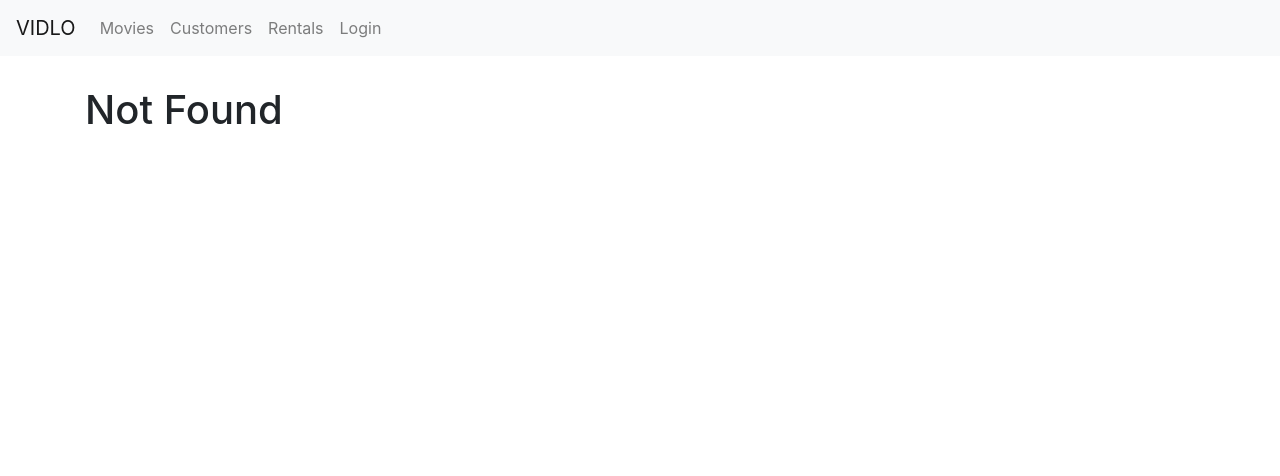
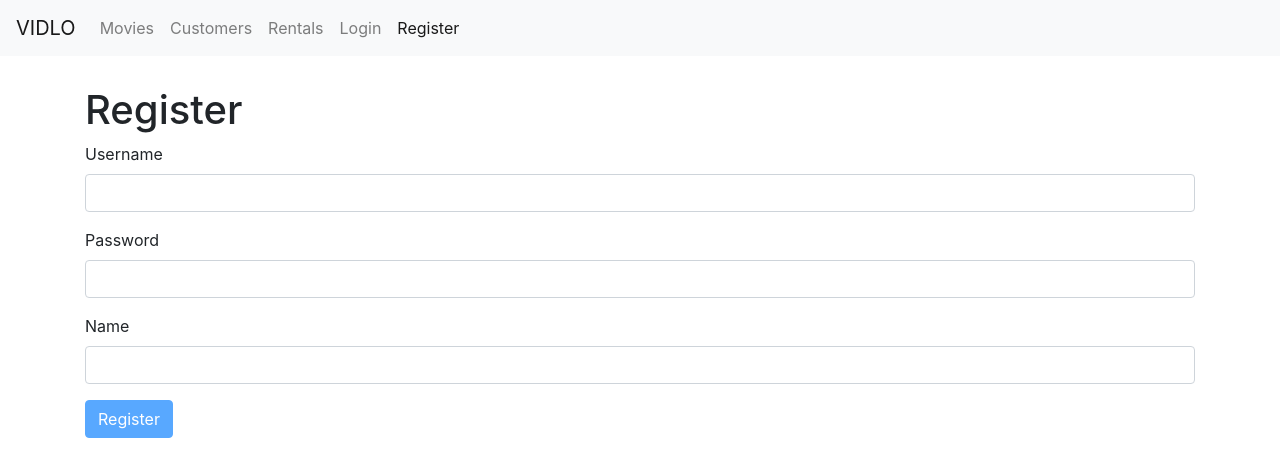
Before and after one commit to anjulaPerera/vidlo, a React (Create React App) app: page /register in a window 1280 px wide. Before the commit this address led to /not-found. Shown: the top 476 px of the page. Built offline with nearby package versions, Linux system fonts and the light colour scheme.

Commit message:
search bar added

```diff
--- a/src/App.js
+++ b/src/App.js
@@ -8,6 +8,7 @@
 import MovieForm from "./components/movieForm";
 import LoginForm from "./components/loginForm";
 import "./App.css";
+import RegistrationForm from "./components/registrationForm";
 
 function App() {
   return (
@@ -17,6 +18,7 @@
         <Switch>
           <Route path="/movies/:id" component={MovieForm} />
           <Route path="/login" component={LoginForm} />
+          <Route path="/register" component={RegistrationForm} />
           <Route path="/movies" component={Movies} />
           <Route path="/customers" component={Customers} />
           <Route path="/rentals" component={Rentals} />
--- a/src/components/loginForm.jsx
+++ b/src/components/loginForm.jsx
@@ -1,10 +1,10 @@
-import React, { Component } from "react";
+import React from "react";
 import Joi from "joi-browser";
-import Input from "./reusable/input";
+import Form from "./reusable/form";
 
-class LoginForm extends Component {
+class LoginForm extends Form {
   state = {
-    account: { username: "", password: "" },
+    data: { username: "", password: "" },
     errors: {},
   };
 
@@ -13,65 +13,20 @@
     password: Joi.string().required().label("Password"),
   };
 
-  validate = () => {
-    const options = { abortEarly: false };
-    const { error } = Joi.validate(this.state.account, this.schema, options);
-    if (!error) return null;
-    const errors = {};
-    for (let item of error.details) errors[item.path[0]] = item.message;
-    return errors;
-  };
-
-  validateProperty = ({ name, value }) => {
-    const obj = { [name]: value };
-    const schema = { [name]: this.schema[name] };
-    const { error } = Joi.validate(obj, schema);
-    return error ? error.details[0].message : null;
-  };
-
-  handleSubmit = (event) => {
-    event.preventDefault();
-    const errors = this.validate();
-    this.setState({ errors: errors || {} });
-    if (errors) return;
+  doSubmit = () => {
     // Call the server and save the changes and redirect
-    console.log("submitted");
-  };
-
-  handleChange = ({ currentTarget: input }) => {
-    const errors = { ...this.state.errors };
-    const errorMessage = this.validateProperty(input);
-    if (errorMessage) errors[input.name] = errorMessage;
-    else delete errors[input.name];
-
-    const account = { ...this.state.account };
-    account[input.name] = input.value;
-    this.setState({ account, errors });
+    console.log("logged in");
   };
 
   render() {
-    const { account, errors } = this.state;
-
     return (
       <div>
         <h1>Login</h1>
         <form onSubmit={this.handleSubmit}>
-          <Input
-            name="username"
-            value={account.username}
-            label="Username"
-            onChange={this.handleChange}
-            error={errors.username}
-          />
-          <Input
-            name="password"
-            value={account.passoword}
-            label="Password"
-            onChange={this.handleChange}
-            error={errors.password}
-          />
+          {this.renderInput("username", "Username")}
+          {this.renderInput("password", "password", "password")}
 
-          <button className="btn btn-primary">Login</button>
+          {this.renderButton("Login")}
         </form>
       </div>
     );
--- a/src/components/movieForm.jsx
+++ b/src/components/movieForm.jsx
@@ -1,17 +1,73 @@
 import React from "react";
+import Joi from "joi-browser";
+import Form from "./reusable/form";
+import { getGenres } from "../services/fakeGenreService";
+import { getMovie, saveMovie } from "./../services/fakeMovieService";
 
-const MovieForm = ({ match, history }) => {
-  return (
-    <div>
-      <h1>Movie form {match.params.id}</h1>
-      <button
-        className="btn btn-primary"
-        onClick={() => history.push("/movies")}
-      >
-        Save
-      </button>
-    </div>
-  );
-};
+class MovieForm extends Form {
+  state = {
+    data: { title: "", genreId: "", numberInStock: "", dailyRentalRate: "" },
+    genres: [],
+    errors: {},
+  };
+
+  schema = {
+    _id: Joi.string(),
+    title: Joi.string().required().label("Title"),
+    genreId: Joi.string().required().label("Genre"),
+    numberInStock: Joi.number()
+      .min(0)
+      .max(100)
+      .required()
+      .label("Number In Stock"),
+    dailyRentalRate: Joi.number().min(0).max(10).required().label("Rate"),
+  };
+
+  componentDidMount() {
+    const genres = getGenres();
+    this.setState({ genres });
+
+    const movieId = this.props.match.params.id;
+    if (movieId === "new") return;
+
+    const movie = getMovie(movieId);
+    if (!movie) return this.props.history.replace("/not-found");
+
+    this.setState({ data: this.mapToViewModel(movie) });
+  }
+
+  mapToViewModel(movie) {
+    return {
+      _id: movie._id,
+      title: movie.title,
+      genreId: movie.genre._id,
+      numberInStock: movie.numberInStock,
+      dailyRentalRate: movie.dailyRentalRate,
+    };
+  }
+
+  doSubmit = () => {
+    // Call the server and save the changes and redirect
+    // console.log("saved");
+    saveMovie(this.state.data);
+    this.props.history.push("/movies");
+  };
+
+  render() {
+    return (
+      <div>
+        <h1>Movie Form</h1>
+        <form onSubmit={this.handleSubmit}>
+          {this.renderInput("title", "Title")}
+          {this.renderSelect("genreId", "Genre", this.state.genres)}
+          {this.renderInput("numberInStock", "Number in stock", "number")}
+          {this.renderInput("dailyRentalRate", "Rate")}
+
+          {this.renderButton("Save")}
+        </form>
+      </div>
+    );
+  }
+}
 
 export default MovieForm;
--- a/src/components/movies.jsx
+++ b/src/components/movies.jsx
@@ -6,12 +6,16 @@
 import { getGenres } from "../services/fakeGenreService";
 import MoviesTable from "./moviesTable";
 import _ from "lodash";
+import { Link } from "react-router-dom";
+import SearchBox from "./reusable/search";
 
 class Movies extends Component {
   state = {
     movies: [],
     pageSize: 4,
     currentPage: 1,
+    searchQuery: "",
+    selectedGenre: null,
     genres: [],
     sortColumn: { path: "title", order: "asc" },
   };
@@ -42,7 +46,15 @@
   };
 
   handleGenreSelect = (genre) => {
-    this.setState({ selectedGenre: genre, currentPage: 1 });
+    this.setState({ selectedGenre: genre, searchQuery: "", currentPage: 1 });
+  };
+
+  handleSearch = (query) => {
+    this.setState({
+      searchQuery: query,
+      selectedGenre: null,
+      currentPage: 1,
+    });
   };
 
   handleSort = (sortColumn) => {
@@ -55,13 +67,17 @@
       currentPage,
       sortColumn,
       selectedGenre,
+      searchQuery,
       movies: allMovies,
     } = this.state;
 
-    const filtered =
-      selectedGenre && selectedGenre._id
-        ? allMovies.filter((m) => m.genre._id === selectedGenre._id)
-        : allMovies;
+    let filtered = allMovies;
+    if (searchQuery)
+      filtered = allMovies.filter((m) =>
+        m.title.toLowerCase().startsWith(searchQuery.toLowerCase())
+      );
+    else if (selectedGenre && selectedGenre._id)
+      filtered = allMovies.filter((m) => m.genre._id === selectedGenre._id);
 
     const sorted = _.orderBy(filtered, [sortColumn.path], [sortColumn.order]);
     const movies = paginate(sorted, currentPage, pageSize);
@@ -88,7 +104,18 @@
           />
         </div>
         <div className="col">
+          <Link
+            to="/movies/new"
+            className="btn btn-primary"
+            style={{ marginBottom: 20 }}
+          >
+            New Movie
+          </Link>
           <p>There are {totalCount} movies available</p>
+          <SearchBox
+            value={this.state.searchQuery}
+            onChange={this.handleSearch}
+          />
           <MoviesTable
             movies={movies}
             sortColumn={sortColumn}
--- a/src/components/navBar.jsx
+++ b/src/components/navBar.jsx
@@ -43,6 +43,11 @@
               Login
             </NavLink>
           </li>
+          <li className="nav-item">
+            <NavLink className="nav-link" to="/register">
+              Register
+            </NavLink>
+          </li>
         </ul>
       </div>
     </nav>
--- /dev/null
+++ b/src/components/registrationForm.jsx
@@ -0,0 +1,38 @@
+import React from "react";
+import Joi from "joi-browser";
+import Form from "./reusable/form";
+
+class RegistrationForm extends Form {
+  state = {
+    data: { username: "", password: "", name: "" },
+    errors: {},
+  };
+
+  schema = {
+    username: Joi.string().email().required().label("Username"),
+    password: Joi.string().min(5).required().label("Password"),
+    name: Joi.string().required().label("Name"),
+  };
+
+  doSubmit = () => {
+    // Call the server and save the changes and redirect
+    console.log("registered");
+  };
+
+  render() {
+    return (
+      <div>
+        <h1>Register</h1>
+        <form onSubmit={this.handleSubmit}>
+          {this.renderInput("username", "Username")}
+          {this.renderInput("password", "Password", "password")}
+          {this.renderInput("name", "Name", "name")}
+
+          {this.renderButton("Register")}
+        </form>
+      </div>
+    );
+  }
+}
+
+export default RegistrationForm;
--- /dev/null
+++ b/src/components/reusable/form.jsx
@@ -0,0 +1,85 @@
+import React, { Component } from "react";
+import Joi from "joi-browser";
+import Input from "./input";
+import Select from "./select";
+
+class Form extends Component {
+  state = {
+    data: {},
+    errors: {},
+  };
+
+  validate = () => {
+    const options = { abortEarly: false };
+    const { error } = Joi.validate(this.state.data, this.schema, options);
+    if (!error) return null;
+    const errors = {};
+    for (let item of error.details) errors[item.path[0]] = item.message;
+    return errors;
+  };
+
+  validateProperty = ({ name, value }) => {
+    const obj = { [name]: value };
+    const schema = { [name]: this.schema[name] };
+    const { error } = Joi.validate(obj, schema);
+    return error ? error.details[0].message : null;
+  };
+
+  handleSubmit = (event) => {
+    event.preventDefault();
+    const errors = this.validate();
+    this.setState({ errors: errors || {} });
+    if (errors) return;
+    this.doSubmit();
+  };
+
+  handleChange = ({ currentTarget: input }) => {
+    const errors = { ...this.state.errors };
+    const errorMessage = this.validateProperty(input);
+    if (errorMessage) errors[input.name] = errorMessage;
+    else delete errors[input.name];
+
+    const data = { ...this.state.data };
+    data[input.name] = input.value;
+    this.setState({ data, errors });
+  };
+
+  renderButton(label) {
+    return (
+      <button disabled={this.validate()} className="btn btn-primary">
+        {label}
+      </button>
+    );
+  }
+
+  renderSelect(name, label, options) {
+    const { data, errors } = this.state;
+
+    return (
+      <Select
+        name={name}
+        value={data[name]}
+        label={label}
+        options={options}
+        onChange={this.handleChange}
+        error={errors[name]}
+      />
+    );
+  }
+
+  renderInput(name, label, type = "text") {
+    const { data, errors } = this.state;
+    return (
+      <Input
+        type={type}
+        name={name}
+        value={data[name]}
+        label={label}
+        onChange={this.handleChange}
+        error={errors[name]}
+      />
+    );
+  }
+}
+
+export default Form;
--- a/src/components/reusable/input.jsx
+++ b/src/components/reusable/input.jsx
@@ -1,17 +1,10 @@
 import React from "react";
 
-const Input = ({ name, label, value, error, onChange }) => {
+const Input = ({ name, label, error, ...rest }) => {
   return (
     <div className="form-group">
       <label htmlFor={name}>{label}</label>
-      <input
-        value={value}
-        onChange={onChange}
-        id={name}
-        type="text"
-        name={name}
-        className="form-control"
-      />
+      <input {...rest} name={name} id={name} className="form-control" />
       {error && <div className="alert alert-danger">{error}</div>}
     </div>
   );
--- /dev/null
+++ b/src/components/reusable/search.jsx
@@ -0,0 +1,16 @@
+import React from "react";
+
+const SearchBox = ({ value, onChange }) => {
+  return (
+    <input
+      type="text"
+      name="query"
+      className="form-control my-3"
+      placeholder="Search..."
+      value={value}
+      onChange={(e) => onChange(e.currentTarget.value)}
+    />
+  );
+};
+
+export default SearchBox;
--- /dev/null
+++ b/src/components/reusable/select.jsx
@@ -0,0 +1,20 @@
+import React from "react";
+
+const Select = ({ name, label, options, error, ...rest }) => {
+  return (
+    <div className="form-group">
+      <label htmlFor={name}>{label}</label>
+      <select name={name} id={name} {...rest} className="form-control">
+        <option value="" />
+        {options.map((option) => (
+          <option key={option._id} value={option._id}>
+            {option.name}
+          </option>
+        ))}
+      </select>
+      {error && <div className="alert alert-danger">{error}</div>}
+    </div>
+  );
+};
+
+export default Select;
--- a/src/services/fakeMovieService.js
+++ b/src/services/fakeMovieService.js
@@ -152,11 +152,14 @@
 
 export function saveMovie(movie) {
   let movieInDb = movies.find((m) => m._id === movie._id) || {};
-  movieInDb.name = movie.name;
+  movieInDb.title = movie.title;
   movieInDb.genre = genresAPI.genres.find((g) => g._id === movie.genreId);
   movieInDb.numberInStock = movie.numberInStock;
   movieInDb.dailyRentalRate = movie.dailyRentalRate;
 
   if (!movieInDb._id) {
+    movieInDb._id = Date.now().toString();
+    movies.push(movieInDb);
   }
+  return movieInDb;
 }
```
